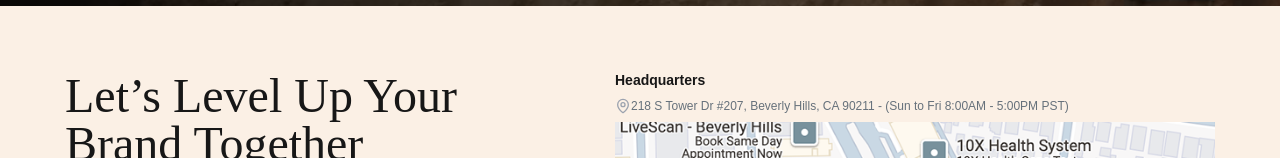
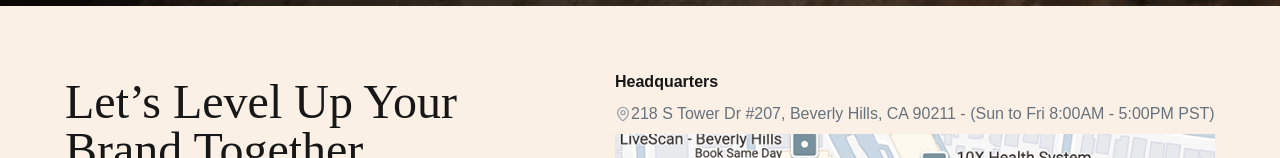
Before and after one commit to Runituplogan/4th-estate-agency, a Next.js app: page /contact in a window 1280 px wide. Shown: the part 794-952 px from the top of the page. Built offline with nearby package versions, Linux system fonts and the light colour scheme; no server answers; what tailwindcss-animated would draw is missing.

Commit message:
made a little fix to the text in the contact

```diff
--- a/src/app/contact/page.tsx
+++ b/src/app/contact/page.tsx
@@ -50,10 +50,10 @@ export default function ContactUs(){
                     <button className="mt-6 px-6 py-3 bg-[#385065] text-white rounded-lg mb-3 md:mb-0 w-full">Send Message</button>
                 </div>
                 <div className="animate-fade-left">
-                    <h3 className="text-sm font-bold">Headquarters</h3>
+                    <h3 className="text-base font-bold">Headquarters</h3>
                     <div className="flex items-center">
                     <MapPin className="w-4 h-4 text-gray-400" />
-                    <p className="text-xs text-[#66717B] my-2">218 S Tower Dr #207, Beverly Hills, CA 90211 - (Sun to Fri 8:00AM - 5:00PM PST)</p>
+                    <p className="text-base text-[#66717B] my-2">218 S Tower Dr #207, Beverly Hills, CA 90211 - (Sun to Fri 8:00AM - 5:00PM PST)</p>
                     </div>
                  <Image src="/images/location.png" alt="Location Image" height={500} width={600}/>
                 </div>
```
